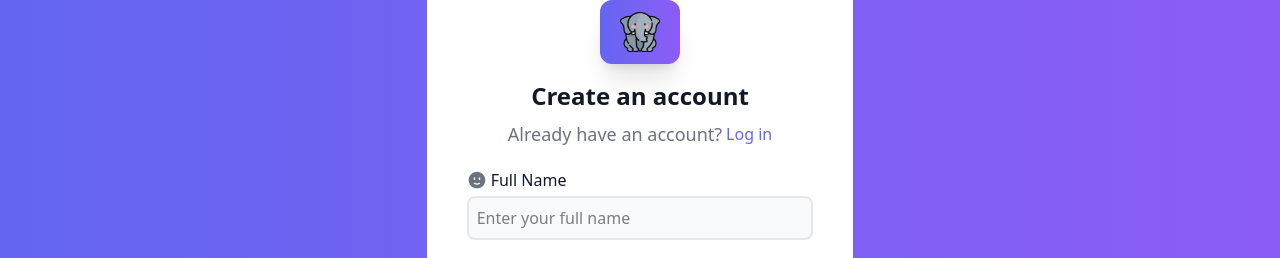
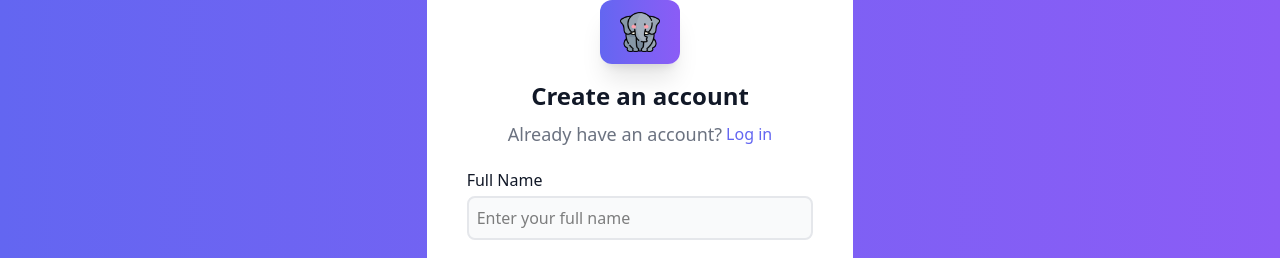
Before and after one commit to MohammedNaderAlGhussin/reactSocialMedia, a React (Vite) app: page / in a window 1280 px wide. Shown: the top 258 px of the page. Built offline with nearby package versions, Linux system fonts and the light colour scheme.

Commit message:
adding a render icon function

```diff
--- a/src/components/common/Input/Input.tsx
+++ b/src/components/common/Input/Input.tsx
@@ -1,22 +1,23 @@
+import React from "react";
 import type { InputProps } from "./Input.types";
 
-const Input = ({ id, labelText, type, placeholder }: InputProps) => {
+const Input = ({ id, labelText, type, placeholder, icon }: InputProps) => {
+
+  const renderIcon = () => {
+    if (!icon) return null;
+
+    // if icon is already a React element (e.g. <Icon /> passed), render it directly
+    if (React.isValidElement(icon)) return icon;
+
+    // otherwise treat icon as a component (ElementType) and create it
+    const IconComponent = icon as React.ElementType;
+    return <IconComponent />;
+  };
+
   return (
     <>
       <label htmlFor={id} className="text-main-text flex items-center">
-        <svg
-          viewBox="0 0 24 24"
-          fill="none"
-          xmlns="http://www.w3.org/2000/svg"
-          className="w-5 h-5 mr-1"
-        >
-          <path
-            fill-rule="evenodd"
-            clip-rule="evenodd"
-            d="M12 22C17.5228 22 22 17.5228 22 12C22 6.47715 17.5228 2 12 2C6.47715 2 2 6.47715 2 12C2 17.5228 6.47715 22 12 22ZM8.39747 15.5534C8.64413 15.2206 9.11385 15.1508 9.44661 15.3975C10.175 15.9373 11.0541 16.25 12 16.25C12.9459 16.25 13.825 15.9373 14.5534 15.3975C14.8862 15.1508 15.3559 15.2206 15.6025 15.5534C15.8492 15.8862 15.7794 16.3559 15.4466 16.6025C14.4742 17.3233 13.285 17.75 12 17.75C10.715 17.75 9.5258 17.3233 8.55339 16.6025C8.22062 16.3559 8.15082 15.8862 8.39747 15.5534ZM16 10.5C16 11.3284 15.5523 12 15 12C14.4477 12 14 11.3284 14 10.5C14 9.67157 14.4477 9 15 9C15.5523 9 16 9.67157 16 10.5ZM9 12C9.55228 12 10 11.3284 10 10.5C10 9.67157 9.55228 9 9 9C8.44772 9 8 9.67157 8 10.5C8 11.3284 8.44772 12 9 12Z"
-            fill="#6b7280"
-          />
-        </svg>
+        {renderIcon()}
         {labelText}
       </label>
 
```
